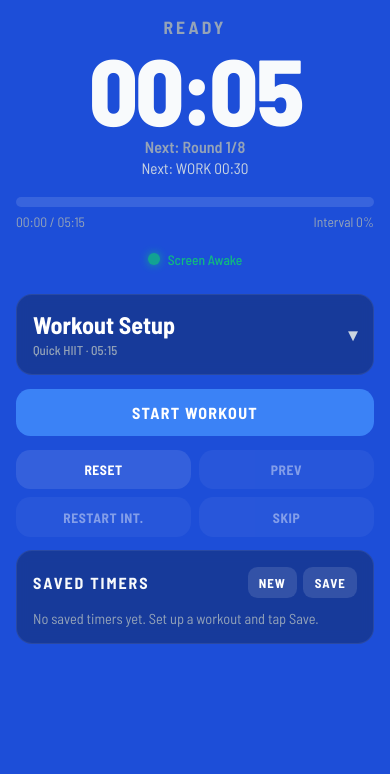
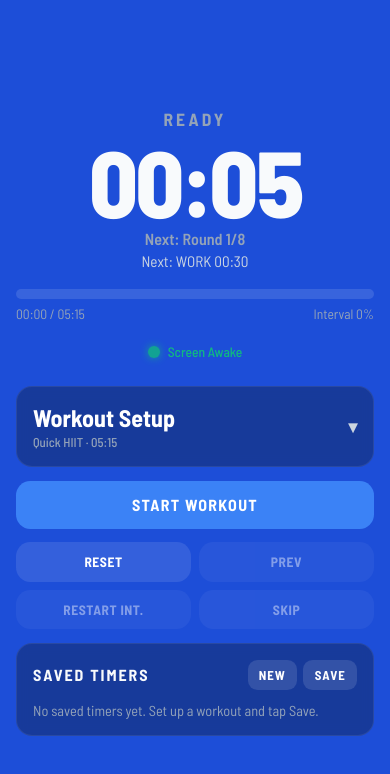
Before and after one commit to devbycarlo/pulse, a React (Vite) app in the folder web-app/: page / in a window 390 px wide. Shown: the top 774 px of the page. Built offline with nearby package versions, Linux system fonts and the light colour scheme.

Commit message:
style: enhance layout by adjusting body display properties for better responsiveness

```diff
--- a/web-app/src/App.css
+++ b/web-app/src/App.css
@@ -290,6 +290,7 @@ button:disabled { opacity: 0.45; cursor: not-allowed; transform: none; }
   width: 100%;
   max-width: 100%;
   min-height: 100%;
+  flex: 1;
   overflow-x: hidden;
   position: relative;
   display: flex;
--- a/web-app/src/index.css
+++ b/web-app/src/index.css
@@ -49,7 +49,10 @@ body {
   width: 100%;
   max-width: 100%;
   overflow-x: hidden;
-  min-height: 100%;
+  min-height: 100vh;
+  min-height: 100dvh;
+  display: flex;
+  flex-direction: column;
 }
 
 .app-container {
```
